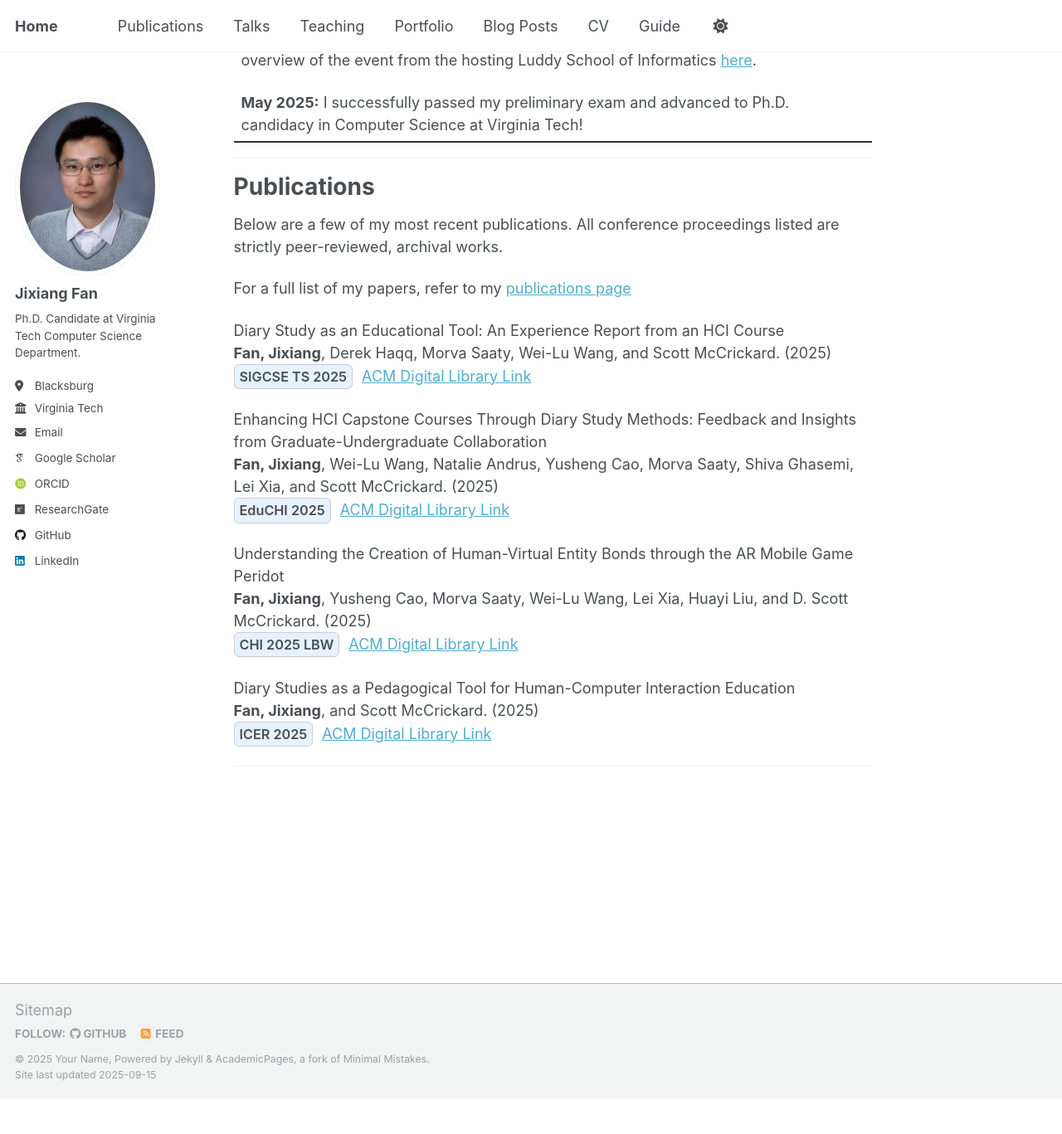
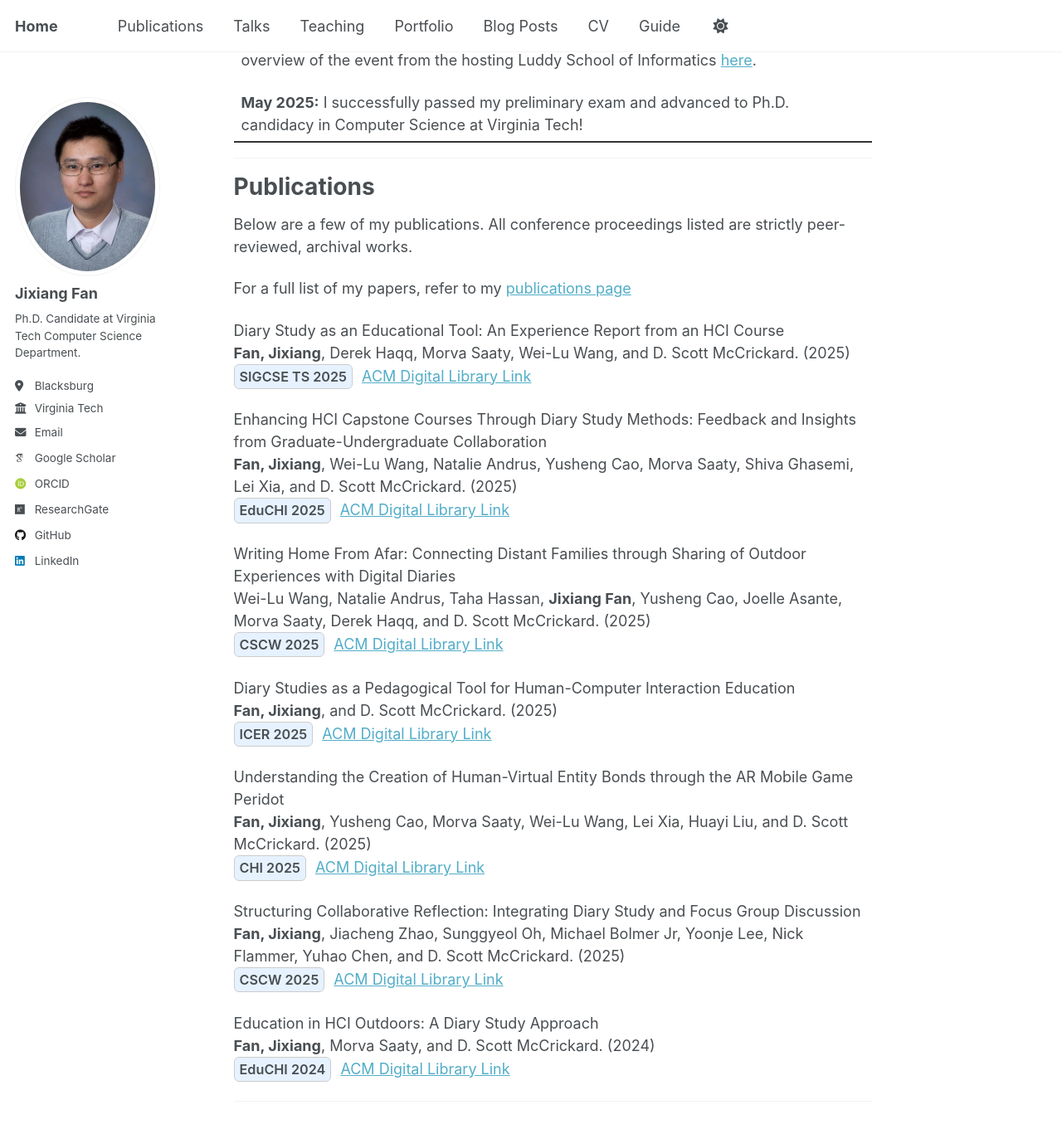
Before and after one commit to JixiangFan/web, a Jekyll site: the page built from _pages/about.md, in a window 1280 px wide and 1400 px high, scrolled down 1100 px. Shown: the top 1367 px of the window at 83% size. Built offline with Jekyll 4.4.1, drawn with Linux system fonts in a browser that asks for light colours; some web fonts are replaced; before the commit the page ends 2424 px from its top, so only the background shows below that.

Commit message:
Update about.md

```diff
--- a/_pages/about.md
+++ b/_pages/about.md
@@ -42,12 +42,12 @@ I am expected to graduate in **2026** and am actively seeking **postdoctoral or
 **Publications**
 ======
 
-Below are a few of my most recent publications. All conference proceedings listed are strictly peer-reviewed, archival works.
+Below are a few of my publications. All conference proceedings listed are strictly peer-reviewed, archival works.
 
 For a full list of my papers, refer to my [publications page](/publications/)
 
 Diary Study as an Educational Tool: An Experience Report from an HCI Course
-**Fan, Jixiang**, Derek Haqq, Morva Saaty, Wei-Lu Wang, and Scott McCrickard. (2025)
+**Fan, Jixiang**, Derek Haqq, Morva Saaty, Wei-Lu Wang, and D. Scott McCrickard. (2025)
 <span style="display:inline-block; padding:2px 6px; font-size:90%;
              font-weight:600; border:1px solid #ccc; border-radius:6px;
              background:#e6f2ff; margin-right:6px;">
@@ -55,10 +55,8 @@ Diary Study as an Educational Tool: An Experience Report from an HCI Course
 </span>
 <a href="https://dl.acm.org/doi/10.1145/3641554.3701845">ACM Digital Library Link</a>
 
-
-
 Enhancing HCI Capstone Courses Through Diary Study Methods: Feedback and Insights from Graduate-Undergraduate Collaboration
-**Fan, Jixiang**, Wei-Lu Wang, Natalie Andrus, Yusheng Cao, Morva Saaty, Shiva Ghasemi, Lei Xia, and Scott McCrickard. (2025)
+**Fan, Jixiang**, Wei-Lu Wang, Natalie Andrus, Yusheng Cao, Morva Saaty, Shiva Ghasemi, Lei Xia, and D. Scott McCrickard. (2025)
 <span style="display:inline-block; padding:2px 6px; font-size:90%;
              font-weight:600; border:1px solid #ccc; border-radius:6px;
              background:#e6f2ff; margin-right:6px;">
@@ -66,18 +64,17 @@ Enhancing HCI Capstone Courses Through Diary Study Methods: Feedback and Insight
 </span>
 <a href="https://dl.acm.org/doi/10.1145/3742901.3742917">ACM Digital Library Link</a>
 
-Understanding the Creation of Human-Virtual Entity Bonds through the AR Mobile Game Peridot
-**Fan, Jixiang**, Yusheng Cao, Morva Saaty, Wei-Lu Wang, Lei Xia, Huayi Liu, and D. Scott McCrickard. (2025)
+Writing Home From Afar: Connecting Distant Families through Sharing of Outdoor Experiences with Digital Diaries
+Wei-Lu Wang, Natalie Andrus, Taha Hassan, **Jixiang Fan**, Yusheng Cao, Joelle Asante, Morva Saaty, Derek Haqq, and D. Scott McCrickard. (2025)
 <span style="display:inline-block; padding:2px 6px; font-size:90%;
              font-weight:600; border:1px solid #ccc; border-radius:6px;
              background:#e6f2ff; margin-right:6px;">
-  CHI 2025 LBW
+  CSCW 2025
 </span>
-<a href="https://dl.acm.org/doi/10.1145/3706599.3719751">ACM Digital Library Link</a>
-
+<a href="https://dl.acm.org/doi/10.1145/XXXXX">ACM Digital Library Link</a>
 
 Diary Studies as a Pedagogical Tool for Human-Computer Interaction Education
-**Fan, Jixiang**, and Scott McCrickard. (2025)
+**Fan, Jixiang**, and D. Scott McCrickard. (2025)
 <span style="display:inline-block; padding:2px 6px; font-size:90%;
              font-weight:600; border:1px solid #ccc; border-radius:6px;
              background:#e6f2ff; margin-right:6px;">
@@ -85,5 +82,33 @@ Diary Studies as a Pedagogical Tool for Human-Computer Interaction Education
 </span>
 <a href="https://dl.acm.org/doi/10.1145/3702653.3744312">ACM Digital Library Link</a>
 
+Understanding the Creation of Human-Virtual Entity Bonds through the AR Mobile Game Peridot
+**Fan, Jixiang**, Yusheng Cao, Morva Saaty, Wei-Lu Wang, Lei Xia, Huayi Liu, and D. Scott McCrickard. (2025)
+<span style="display:inline-block; padding:2px 6px; font-size:90%;
+             font-weight:600; border:1px solid #ccc; border-radius:6px;
+             background:#e6f2ff; margin-right:6px;">
+  CHI 2025
+</span>
+<a href="https://dl.acm.org/doi/10.1145/3706599.3719751">ACM Digital Library Link</a>
+
+Structuring Collaborative Reflection: Integrating Diary Study and Focus Group Discussion
+**Fan, Jixiang**, Jiacheng Zhao, Sunggyeol Oh, Michael Bolmer Jr, Yoonje Lee, Nick Flammer, Yuhao Chen, and D. Scott McCrickard. (2025)
+<span style="display:inline-block; padding:2px 6px; font-size:90%;
+             font-weight:600; border:1px solid #ccc; border-radius:6px;
+             background:#e6f2ff; margin-right:6px;">
+  CSCW 2025
+</span>
+<a href="https://dl.acm.org/doi/10.1145/XXXXX">ACM Digital Library Link</a>
+
+Education in HCI Outdoors: A Diary Study Approach
+**Fan, Jixiang**, Morva Saaty, and D. Scott McCrickard. (2024)
+<span style="display:inline-block; padding:2px 6px; font-size:90%;
+             font-weight:600; border:1px solid #ccc; border-radius:6px;
+             background:#e6f2ff; margin-right:6px;">
+  EduCHI 2024
+</span>
+<a href="https://dl.acm.org/doi/10.1145/3658619.3658621">ACM Digital Library Link</a>
+
+
 
 ---
```
